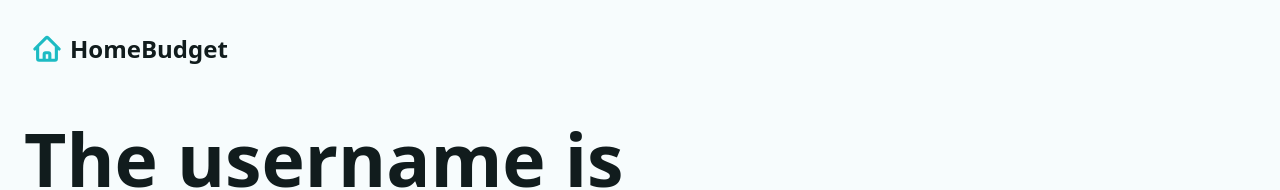
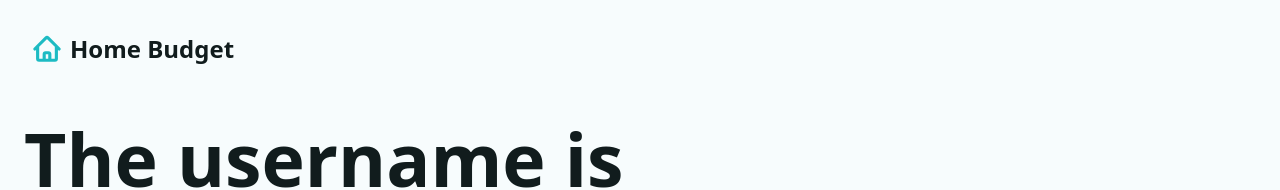
Before and after one commit to jos3ph-m/home-budget, a React (Vite) app: page / in a window 1280 px wide. Shown: the top 190 px of the page. Built offline with nearby package versions, Linux system fonts and the light colour scheme.

Commit message:
Small wording change

```diff
--- a/src/components/Nav.jsx
+++ b/src/components/Nav.jsx
@@ -8,7 +8,7 @@ export const Nav = ({ userName }) => {
   return (
     <nav>
       <NavLink to="/" aria-label="Go to home"><img src={logomark} alt="" height={30}/>
-      <span>HomeBudget</span>
+      <span>Home Budget</span>
       </NavLink>
       {
         userName && (
```
